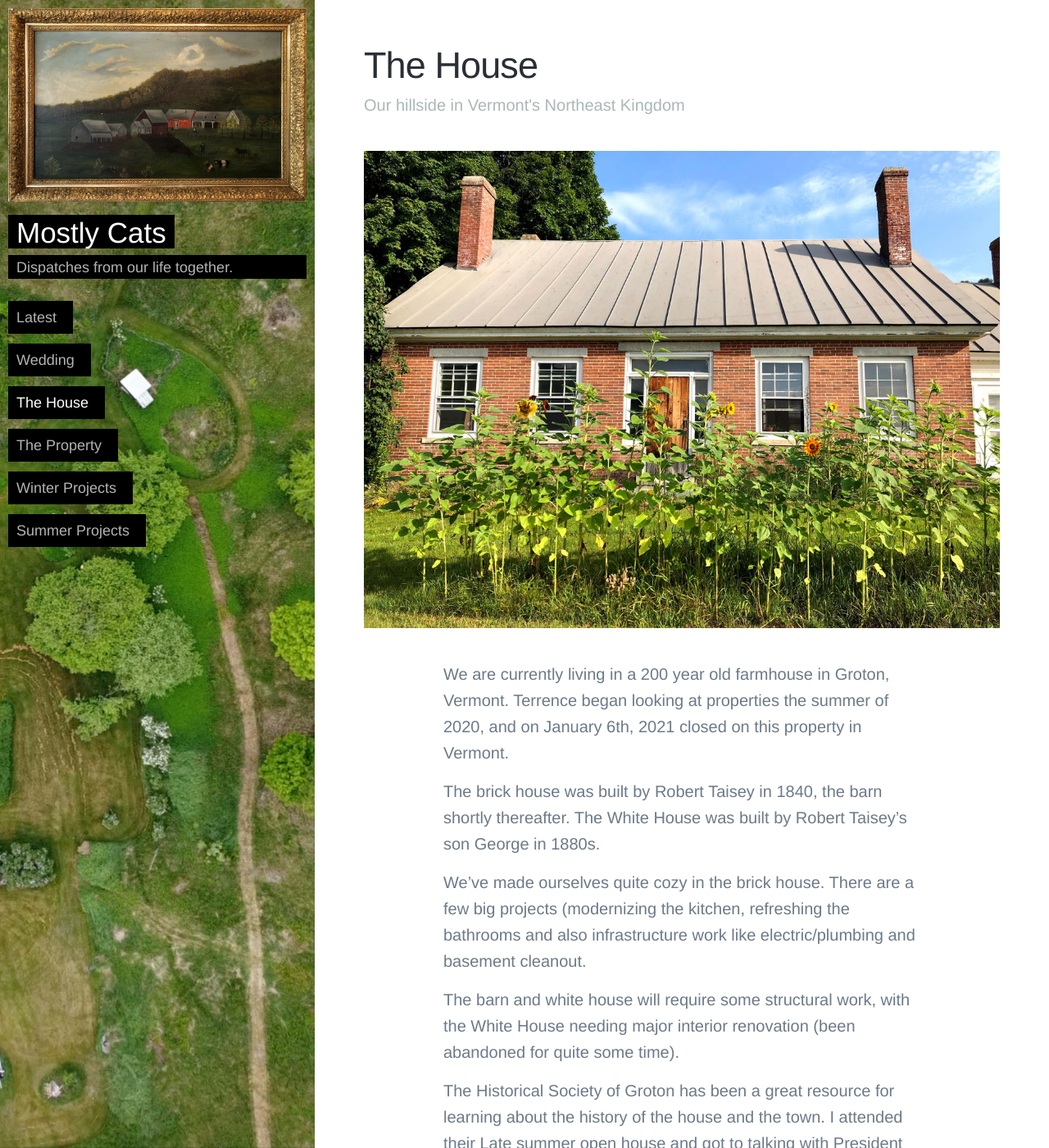
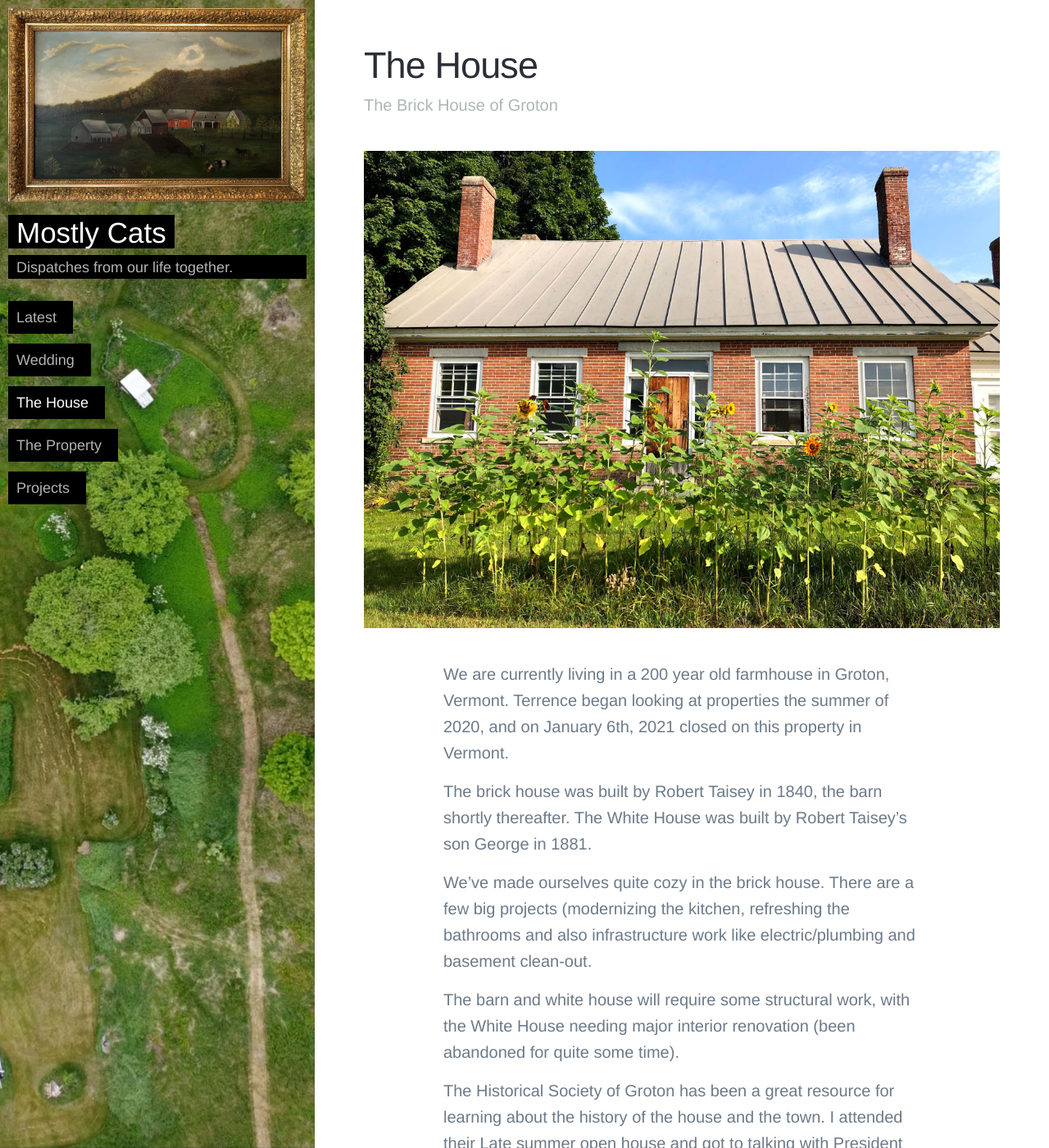
Before and after one commit to teacurran/sarah-terrence, a Jekyll site: the page built from st/the-house/index.md, in a window 1280 px wide and 1400 px high. Shown: the whole window at 82% size. Built offline with Jekyll 4.4.1, drawn with Linux system fonts in a browser that asks for light colours; nearby versions of some CDN libraries.

Commit message:
summer/winter -> projects

```diff
--- a/st/_config.yml
+++ b/st/_config.yml
@@ -7,12 +7,9 @@ collections:
   posts:
     output: true
     permalink: /post/:slug.html
-  winter:
+  projects:
     output: true
-    permalink: /winter/:slug.html
-  summer:
-    output: true
-    permalink: /summer/:slug.html
+    permalink: /projects/:slug.html
 
 defaults:
   -
@@ -35,7 +32,7 @@ defaults:
   -
     scope:
       path: ""
-      type: "winter"
+      type: "projects"
     values:
       layout: "project"
   -
--- a/st/_data/settings.yml
+++ b/st/_data/settings.yml
@@ -18,10 +18,8 @@ menu_settings:
       url: '/the-house/'
     - title: 'The Property'
       url: '/the-property'
-    - title: 'Winter Projects'
-      url: '/winter/'
-    - title: 'Summer Projects'
-      url: '/summer/'
+    - title: 'Projects'
+      url: '/projects/'
 
 grid_settings:
   grid_spacing: 10
--- a/st/the-house/index.md
+++ b/st/the-house/index.md
@@ -1,7 +1,7 @@
 ---
 title: The House
-subtitle: Our hillside in Vermont's Northeast Kingdom
-description: Something about the property here
+subtitle: The Brick House of Groton
+description: The Brick House of Groton built by Robert Taisey in 1840.
 featured_image: /images/bg_backyard_aerial_summer_2021.jpg
 layout: page
 
@@ -11,9 +11,9 @@ layout: page
 
 We are currently living in a 200 year old farmhouse in Groton, Vermont. Terrence began looking at properties the summer of 2020, and on January 6th, 2021 closed on this property in Vermont.
 
-The brick house was built by Robert Taisey in 1840, the barn shortly thereafter. The White House was built by Robert Taisey’s son George in 1880s.
+The brick house was built by Robert Taisey in 1840, the barn shortly thereafter. The White House was built by Robert Taisey’s son George in 1881.
 
-We’ve made ourselves quite cozy in the brick house. There are a few big projects (modernizing the kitchen, refreshing the bathrooms and also infrastructure work like electric/plumbing and basement cleanout.
+We’ve made ourselves quite cozy in the brick house. There are a few big projects (modernizing the kitchen, refreshing the bathrooms and also infrastructure work like electric/plumbing and basement clean-out.
 
 The barn and white house will require some structural work, with the White House needing major interior renovation (been abandoned for quite some time).
 
```
Also changed, not shown: st/_projects/clock.md (renamed from st/_winter/clock.md, +2 -2 lines), st/_projects/dock.md (renamed from st/_summer/dock.md, +1 -0 lines), st/projects/index.html (renamed from st/winter/index.html, +4 -4 lines), st/photos/wedding/IMG_0947.jpg (deleted), st/photos/wedding/IMG_0949.jpg (deleted), st/photos/wedding/IMG_0969.jpg (deleted), st/photos/wedding/IMG_1003.jpg (deleted), st/photos/wedding/IMG_1005.jpg (deleted), st/photos/wedding/IMG_1012.jpg (deleted), st/photos/wedding/IMG_1015.jpg (deleted), st/photos/wedding/IMG_1041.jpg (deleted), st/photos/wedding/IMG_1055.jpg (deleted), 1 other file.
